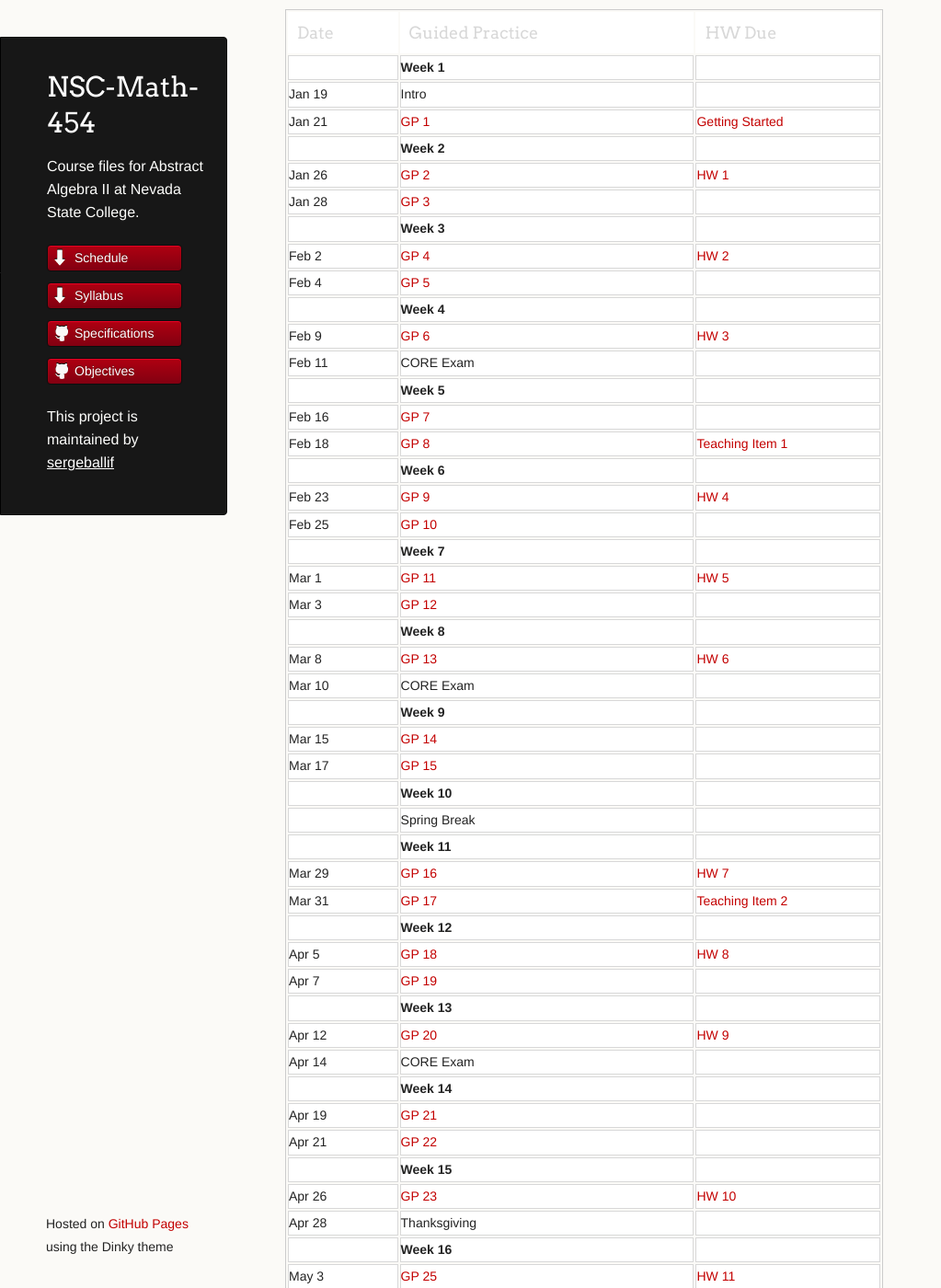
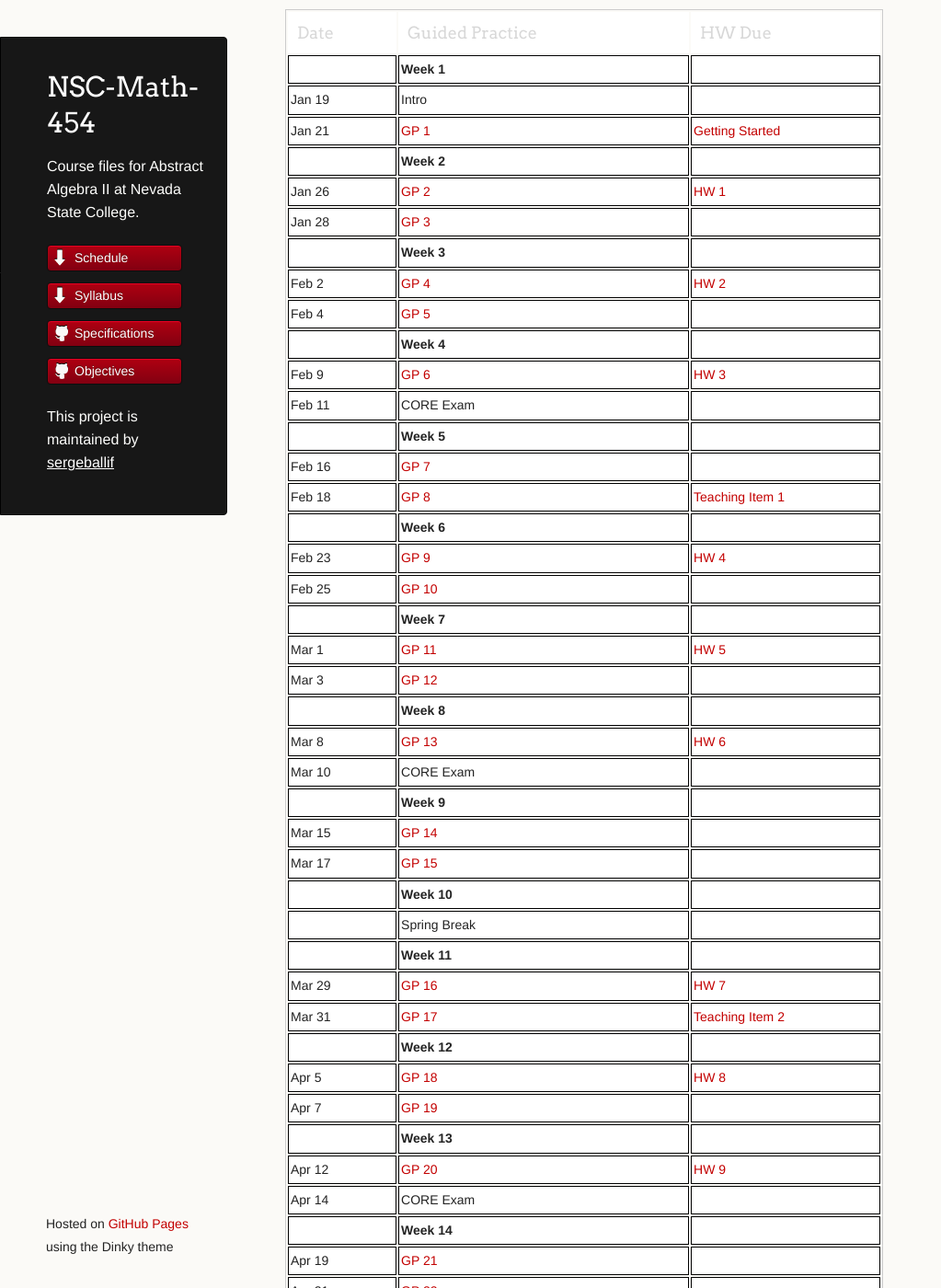
Before and after one commit to AaronWongNSC/MATH-454, a Jekyll site: the page built from index.md, in a window 1280 px wide and 1400 px high. Shown: the whole window at 92% size, without its empty margins (0-1023 px from the left). Built offline with Jekyll 4.4.1, drawn with Linux system fonts in a browser that asks for light colours.

Commit message:
Update styles.css

```diff
--- a/stylesheets/styles.css
+++ b/stylesheets/styles.css
@@ -201,9 +201,9 @@ th {
  }
 
 td {
-  padding: 0px;
+  padding: 2px;
 	background: #FFFFFF;
-	border: 1px solid #D8D8D8;
+	border: 1px solid black;
  }
 
 
```
